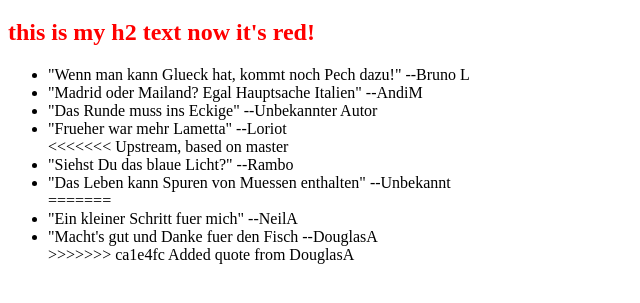
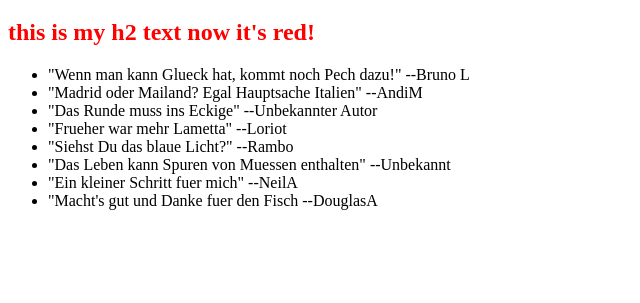
Before and after one commit to MartinSteiert/MS_openSAP_repo, a plain HTML site: page index.html in a window 1280 px wide. Shown: the part 61-364 px from the top of the page, without its empty margins (0-640 px from the left). Drawn offline with Linux system fonts and the light colour scheme.

```diff
--- a/index.html
+++ b/index.html
@@ -13,13 +13,10 @@
 		<li>"Madrid oder Mailand? Egal Hauptsache Italien" --AndiM</li>
 		<li>"Das Runde muss ins Eckige" --Unbekannter Autor</li>
 		<li>"Frueher war mehr Lametta" --Loriot</li>
-<<<<<<< Upstream, based on master
 		<li>"Siehst Du das blaue Licht?" --Rambo</li>
 		<li>"Das Leben kann Spuren von Muessen enthalten" --Unbekannt</li>
-=======
 		<li>"Ein kleiner Schritt fuer mich" --NeilA</li>
 		<li>"Macht's gut und Danke fuer den Fisch --DouglasA</li>
->>>>>>> ca1e4fc Added quote from DouglasA
 	</ul>
 </body>
 </html>
```
